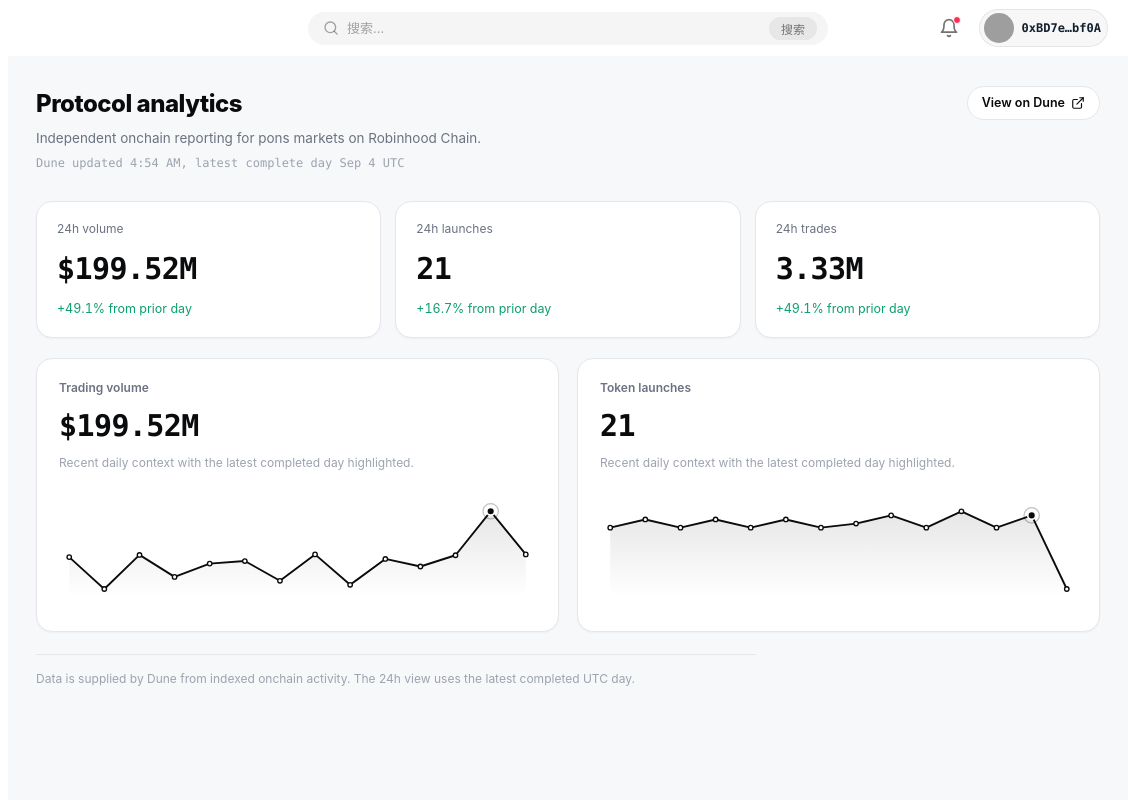
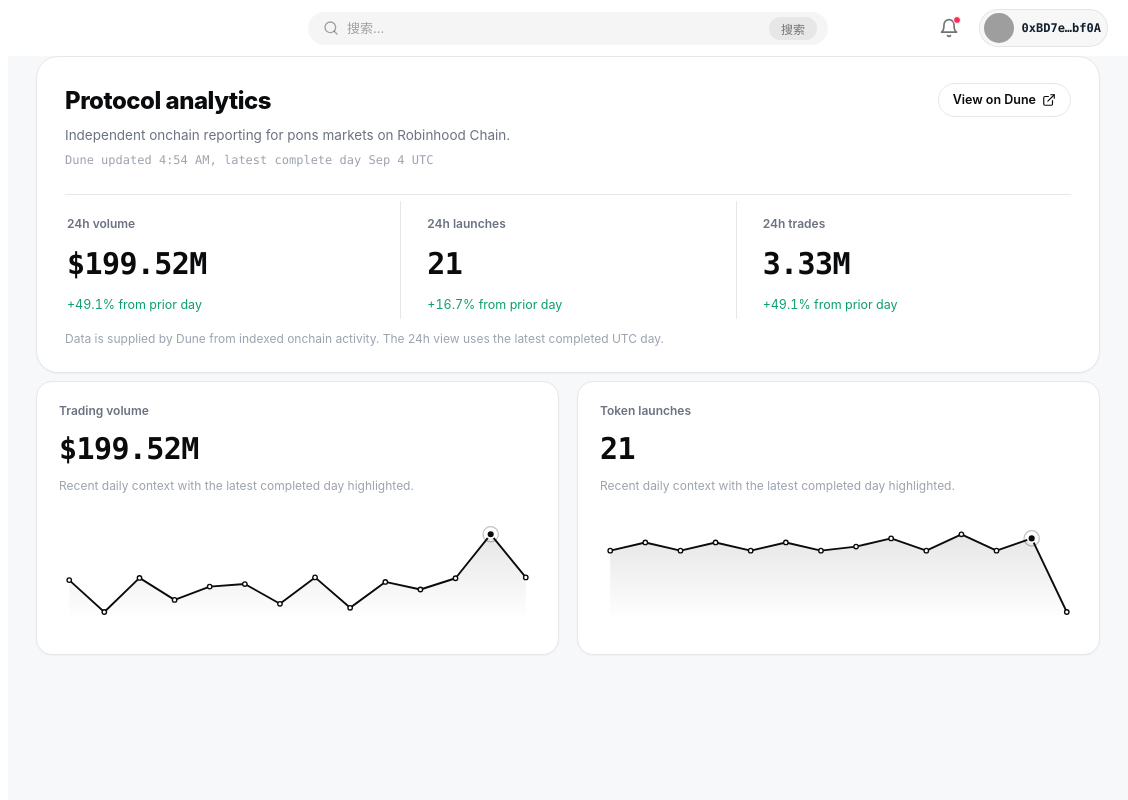
Before and after one commit to liujianyu57/StoryFun4.0, a plain HTML site: page analytics.html in a window 1280 px wide. Shown: the full height of the page, 152-1280 px from the left. Drawn offline with Linux system fonts and the light colour scheme; grey boxes are pictures that could not be loaded.

Commit message:
analytics: wrap title/sub/3 metrics/Dune footnote in one card panel; charts below

```diff
--- a/analytics.html
+++ b/analytics.html
@@ -23,6 +23,24 @@
     .an-stat .d.na { color: var(--text-3); }
     .an-note { font-size: 12px; color: var(--text-3); margin-top: 22px; padding-top: 14px;
       border-top: 1px solid var(--border); line-height: 1.6; max-width: 720px; }
+
+    /* 大卡片：标题/副标题 + 三块 24h 数据 + Dune 注脚 */
+    .an-panel { padding: 26px 28px 18px; border-radius: 22px; }
+    .an-metrics { display: grid; grid-template-columns: repeat(3, minmax(0, 1fr)); border-top: 1px solid var(--border); margin-top: 24px; padding-top: 6px; }
+    .an-metrics .m-cell { padding: 14px 26px 4px; border-left: 1px solid var(--border); }
+    .an-metrics .m-cell:first-child { border-left: none; padding-left: 2px; }
+    .an-metrics .k { font-size: 12px; color: var(--text-2); font-weight: 600; }
+    .an-metrics .v { font-size: 30px; font-weight: 800; letter-spacing: -0.02em; margin-top: 8px; }
+    .an-metrics .d { font-size: 12.5px; margin-top: 10px; font-variant-numeric: tabular-nums; }
+    .an-metrics .d.down { color: #E5484D; }
+    .an-metrics .d.up { color: #0E9F6E; }
+    .an-metrics .d.na { color: var(--text-3); }
+    .an-panel .an-note { border-top: none; margin-top: 10px; padding-top: 0; padding-bottom: 6px; max-width: none; }
+    @media (max-width: 760px) {
+      .an-metrics { grid-template-columns: 1fr; }
+      .an-metrics .m-cell { border-left: none; border-bottom: 1px solid var(--border); padding: 16px 2px; }
+      .an-metrics .m-cell:last-child { border-bottom: none; }
+    }
 
     /* pons daily-context 图卡 */
     .an-charts { display: grid; grid-template-columns: repeat(auto-fit, minmax(340px, 1fr)); gap: 18px; align-items: start; margin-top: 8px; }
@@ -63,8 +81,8 @@
 <body>
   <div id="launch-header-host"></div>
 
-  <main class="launch-shell">
-    <div class="an-hero">
+    <main class="launch-shell">
+    <div class="card an-panel">
       <div class="an-head">
         <div>
           <div class="an-title">Protocol analytics</div>
@@ -77,10 +95,12 @@
           <svg viewBox="0 0 24 24" fill="none" stroke="currentColor" stroke-width="2" stroke-linecap="round" stroke-linejoin="round"><path d="M18 13v6a2 2 0 0 1-2 2H5a2 2 0 0 1-2-2V8a2 2 0 0 1 2-2h6"/><path d="M15 3h6v6"/><path d="M10 14L21 3"/></svg>
         </a>
       </div>
+
+      <!-- 三块 24h 数据 -->
+      <div class="an-metrics" id="statCards"></div>
+
+      <div class="an-note">Data is supplied by Dune from indexed onchain activity. The 24h view uses the latest completed UTC day.</div>
     </div>
-
-    <!-- 24h 数据（pons：三块 + Dune 数据说明） -->
-    <div class="an-grid" id="statCards"></div>
 
     <!-- Daily context（pons：最近完整日高亮） -->
     <div class="an-charts">
@@ -97,8 +117,6 @@
         <svg class="trend-svg" id="chLauSvg" viewBox="0 0 560 150" preserveAspectRatio="none"></svg>
       </div>
     </div>
-
-    <div class="an-note">Data is supplied by Dune from indexed onchain activity. The 24h view uses the latest completed UTC day.</div>
   </main>
 
   <script src="auth.js"></script>
@@ -154,7 +172,7 @@
         { k: '24h trades', v: fmtK(trdCur), d: td }
       ];
       host.innerHTML = cards.map(function (c) {
-        return '<div class="card an-stat">' +
+        return '<div class="m-cell">' +
           '<div class="k">' + c.k + '</div>' +
           '<div class="v num">' + c.v + '</div>' +
           '<div class="d ' + c.d.c + '">' + c.d.t + '</div>' +
```
